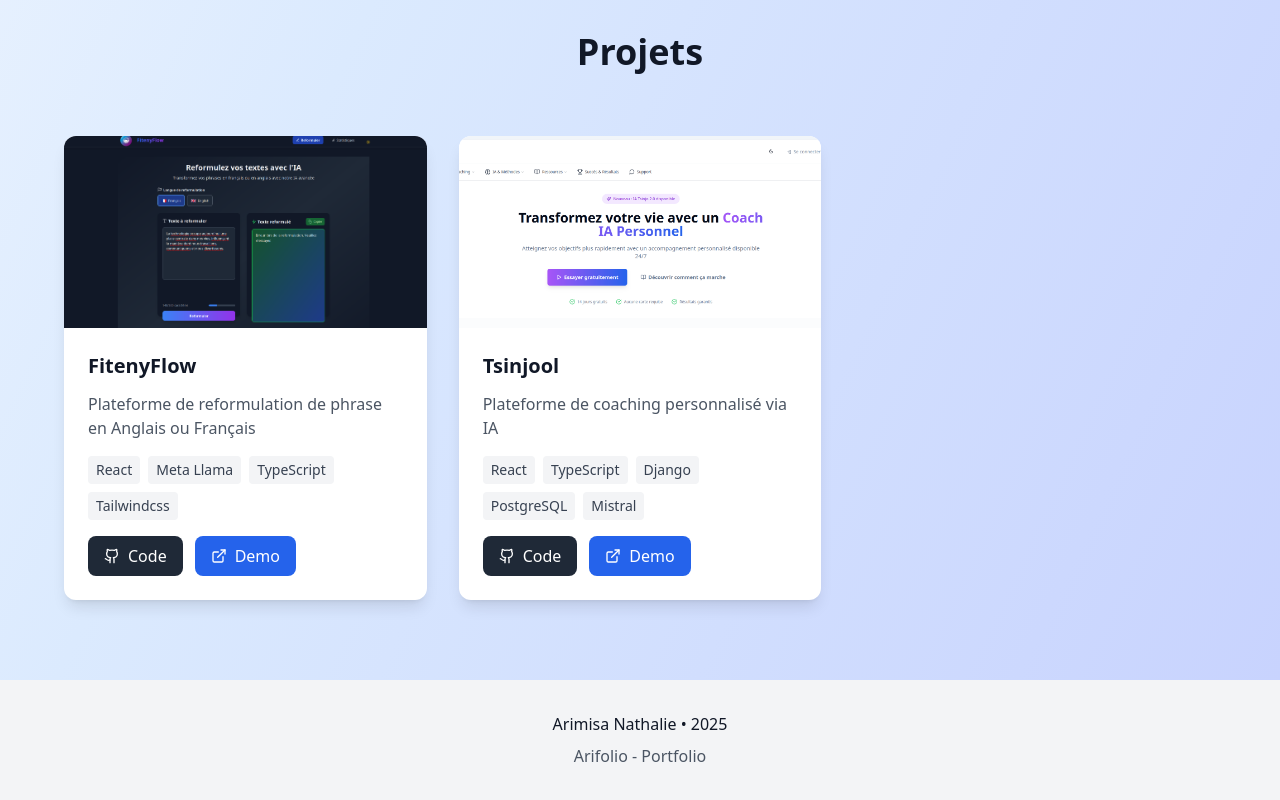
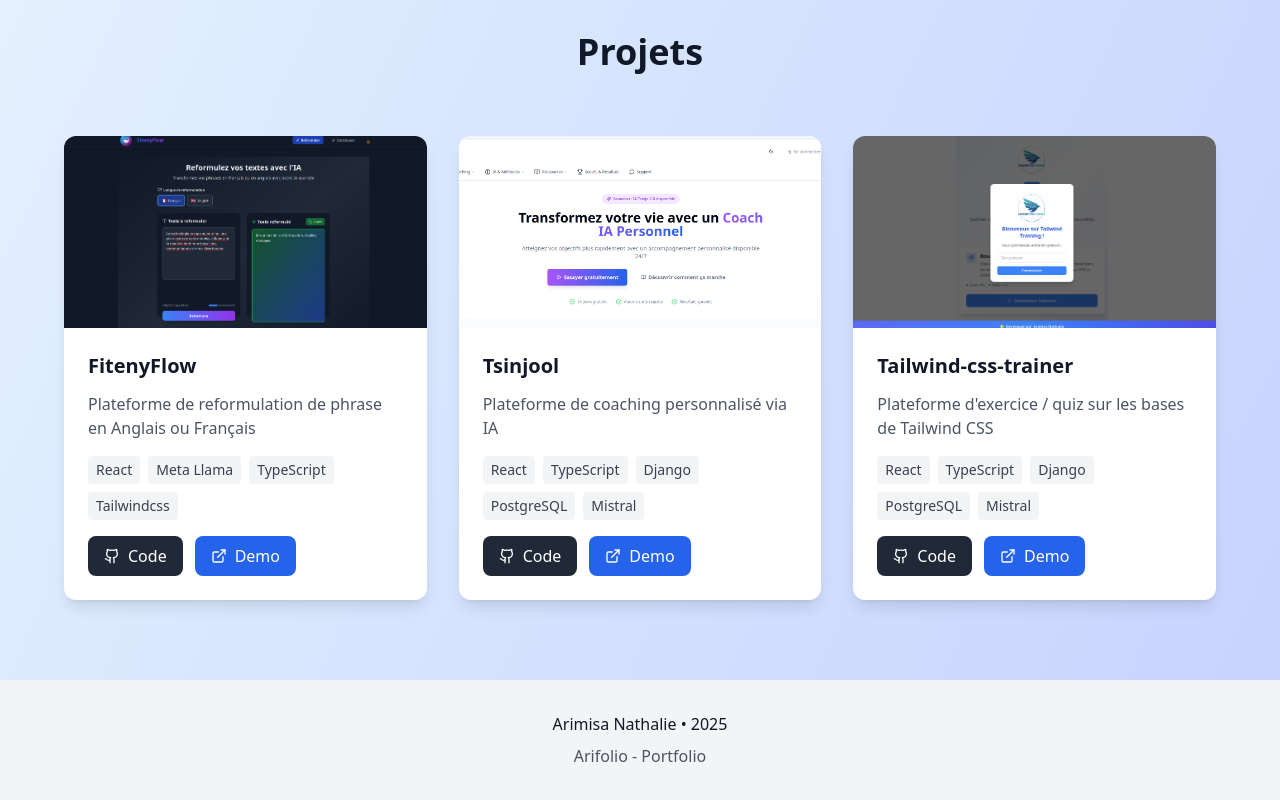
Before and after one commit to arimisarn/arifolio, a React (Vite) app: page / in a window 1280 px wide. Shown: the part 1956-2756 px from the top of the page. Built offline with nearby package versions, Linux system fonts and the light colour scheme.

Commit message:
ajout du projet tailwind css tranier

```diff
--- a/src/data/portfolio.ts
+++ b/src/data/portfolio.ts
@@ -1,6 +1,7 @@
 import fiteny from "../assets/fiteny flow.png";
 import pf from "../assets/IMG_20250510_150605~2.jpg";
 import tsinjo from "../assets/tsinjo.png"
+import tailwind from "../assets/tailwind-css-trainer.png"
 
 export interface Technology {
   name: string;
@@ -116,5 +117,13 @@ export const portfolioData: PortfolioData = {
       liveUrl: "https://tsinjool.vercel.app",
       image: tsinjo,
     },
+    {
+      title: "Tailwind-css-trainer",
+      description: "Plateforme d'exercice / quiz sur les bases de Tailwind CSS",
+      technologies: ["React", "TypeScript", "Django", "PostgreSQL", "Mistral"],
+      githubUrl: "https://github.com/arimisarn/Tailwind-css-trainer",
+      liveUrl: "https://tailwind-css-trainer.vercel.app",
+      image: tailwind,
+    },
   ],
 };
```
Also changed, not shown: src/assets/tailwind-css-trainer.png (added).
